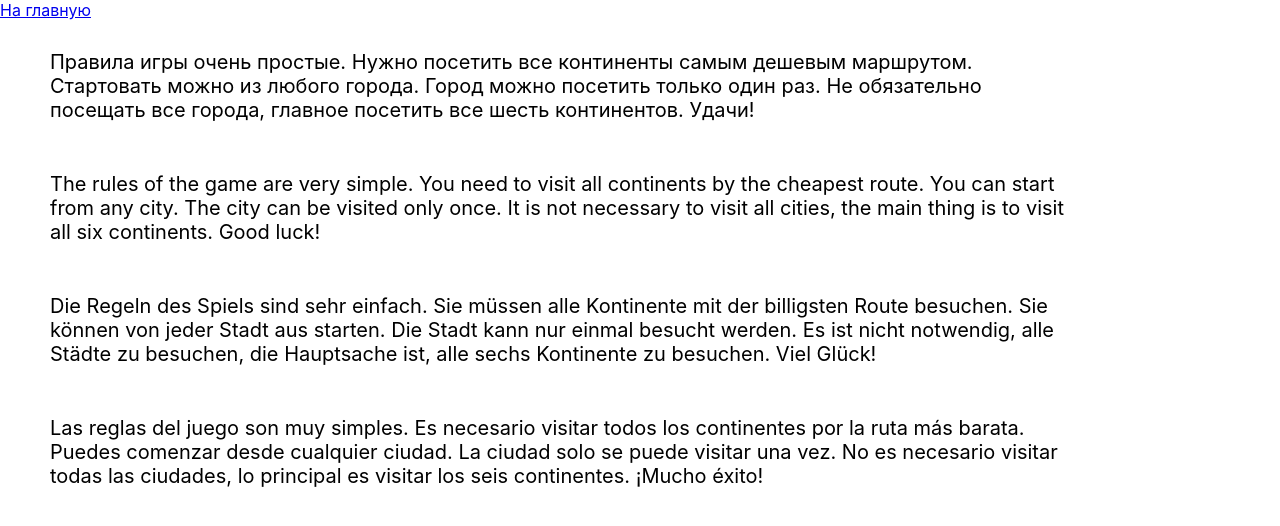
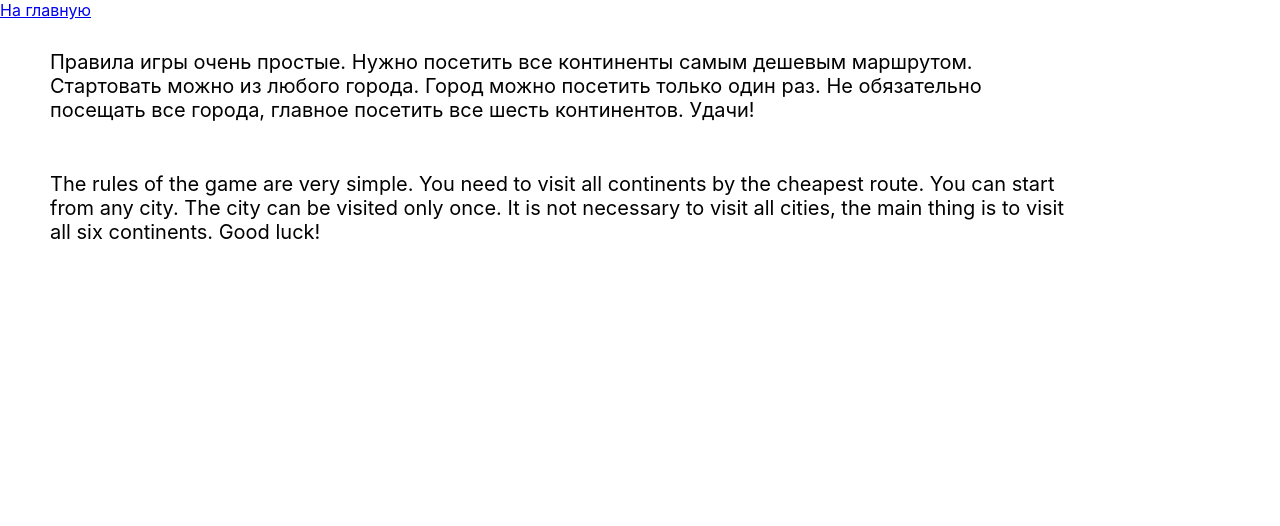
Before and after one commit to valenok31/visit-all-continents, a React (Create React App) app: page /gamerules in a window 1280 px wide. Shown: the top 526 px of the page. Built offline with nearby package versions, Linux system fonts and the light colour scheme.

Commit message:
Preparation for build

```diff
--- a/src/blockСomponents/GameRules/GameRules.js
+++ b/src/blockСomponents/GameRules/GameRules.js
@@ -17,16 +17,6 @@ const GameRules = (props) => {
             start from any city. The city can be visited only once. It is not necessary to visit all cities, the main
             thing is to visit all six continents. Good luck!
         </div>
-        <div className={style.game_rules}>Die Regeln des Spiels sind sehr einfach. Sie müssen alle Kontinente mit der
-            billigsten Route besuchen. Sie
-            können von jeder Stadt aus starten. Die Stadt kann nur einmal besucht werden. Es ist nicht notwendig, alle
-            Städte zu besuchen, die Hauptsache ist, alle sechs Kontinente zu besuchen. Viel Glück!
-        </div>
-        <div className={style.game_rules}>Las reglas del juego son muy simples. Es necesario visitar todos los
-            continentes por la ruta más barata.
-            Puedes comenzar desde cualquier ciudad. La ciudad solo se puede visitar una vez. No es necesario visitar
-            todas las ciudades, lo principal es visitar los seis continentes. ¡Mucho éxito!
-        </div>
     </>
 }
 
```
